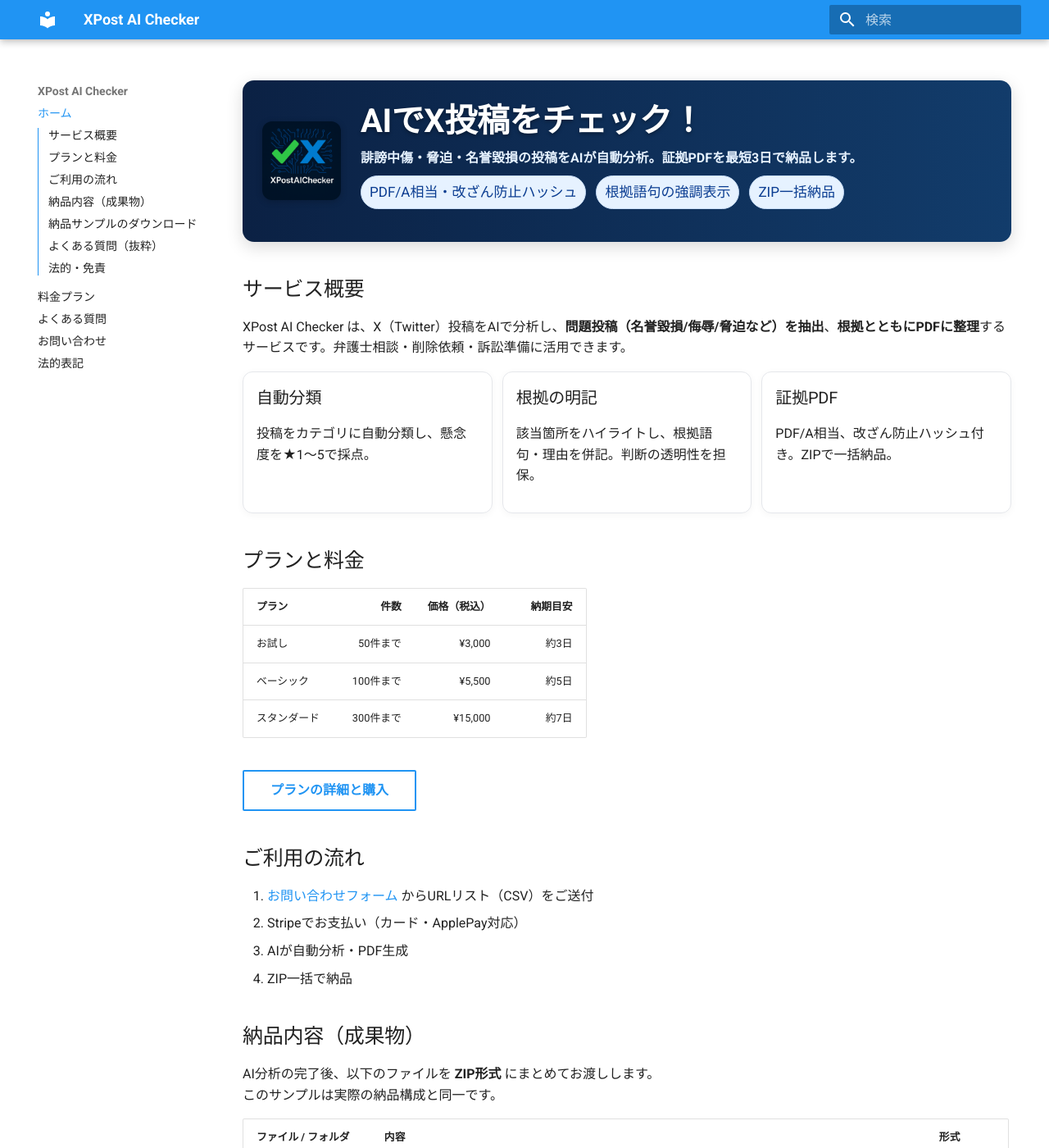
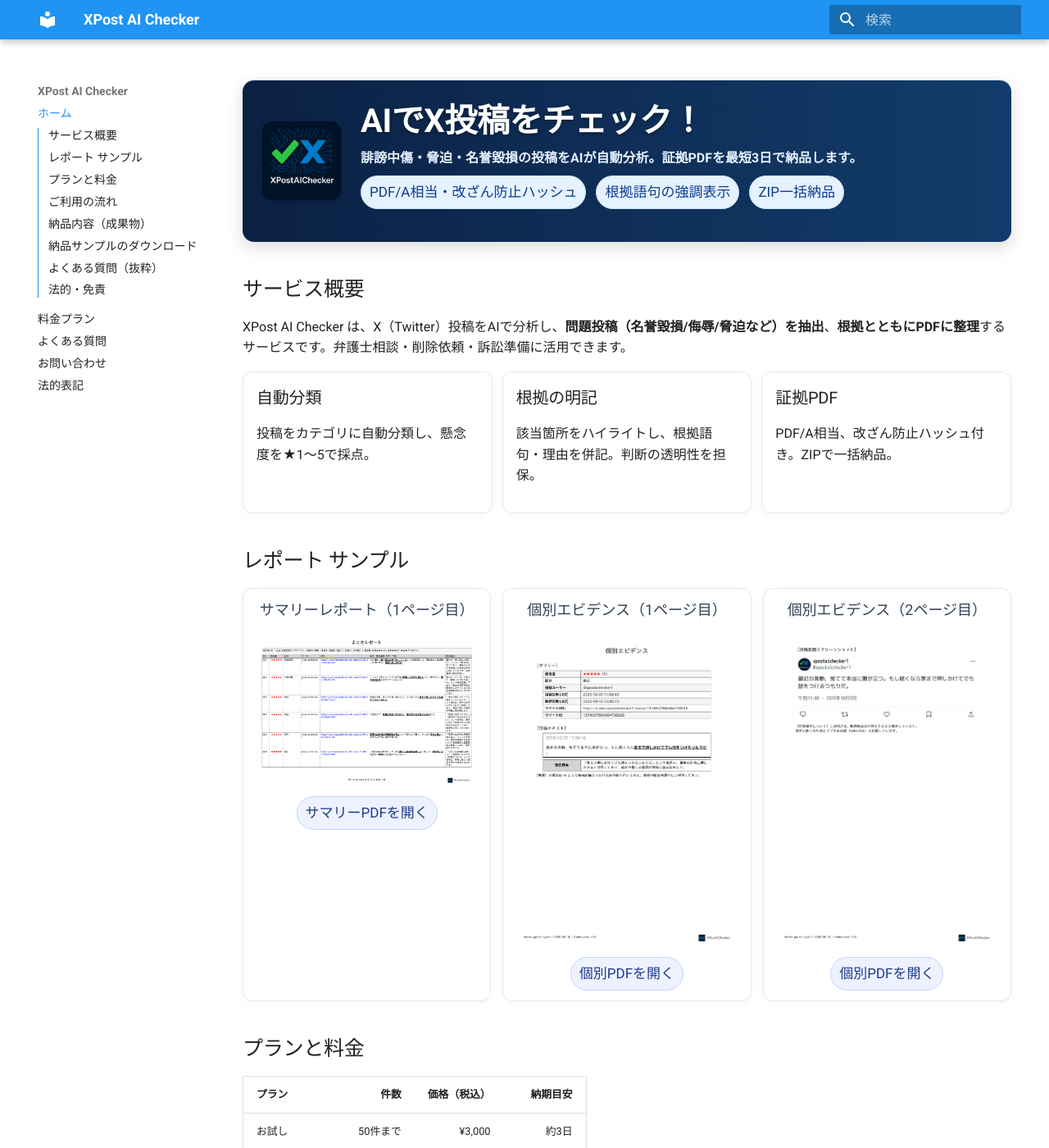
Before and after one commit to toshio1822/xpost-ai-checker-site, an MkDocs documentation site: the page built from docs/index.md, in a window 1280 px wide and 1400 px high. Shown: the whole window at 82% size. Built offline with MkDocs 1.6.1 and Material for MkDocs 9.7.7, drawn with Linux system fonts in a browser that asks for light colours; some of the changed text lies outside the part shown.

Commit message:
naioyuwo

```diff
--- a/docs/assets/extra.css
+++ b/docs/assets/extra.css
@@ -1,53 +1,67 @@
-/* ===== HERO（ヘッダー帯） ===== */
-.hero {
-  display: flex;
-  gap: 24px;
-  align-items: center;
-  padding: 24px;
-  border-radius: 14px;
-  /* 背景を復活させてコントラスト確保 */
-  background: linear-gradient(90deg, #0b2144, #123c6b);
-  color: #ffffff;
-  box-shadow: 0 6px 20px rgba(0,0,0,0.15);
-  margin-bottom: 16px;
+.hero {display:flex;gap:24px;align-items:center;padding:24px;border-radius:14px;background:linear-gradient(90deg,#0b2144,#123c6b);color:#fff;box-shadow:0 6px 20px rgba(0,0,0,.15);margin-bottom:16px}
+.hero img.hero__logo{width:96px;height:96px;object-fit:cover;border-radius:12px;box-shadow:0 2px 8px rgba(0,0,0,.2);background:#0b2144}
+.hero .hero__text h1{margin:0 0 6px 0;font-size:2rem}
+.hero .hero__text p.lead{margin:0;font-weight:700}
+.md-button--primary{background-color:#1565c0!important;color:#fff!important;border:none!important}
+.md-button{margin-right:8px;margin-top:8px}
+.badges{display:flex;gap:12px;flex-wrap:wrap;margin:8px 0 16px}
+.badge{padding:6px 10px;border-radius:999px;font-size:.85rem;background:#e6f2ff;color:#0b3d91;border:1px solid #c9defa}
+.cards{display:grid;grid-template-columns:repeat(auto-fit,minmax(240px,1fr));gap:12px}
+.card{border:1px solid #e5e7eb;border-radius:12px;padding:16px;background:#fff;box-shadow:0 2px 10px rgba(0,0,0,.04)}
+.card h3{margin-top:0}
+@media (max-width:720px){.hero{flex-direction:column;align-items:flex-start}.hero img.hero__logo{width:84px;height:84px}}
+
+/* teasers grid */
+.teasers {
+  display: grid;
+  grid-template-columns: repeat(auto-fit, minmax(260px, 1fr));
+  gap: 14px;
+  margin: 8px 0 18px;
+}
+.teaser {
+  background: #fff;
+  border: 1px solid #e5e7eb;
+  border-radius: 12px;
+  padding: 12px;
+  box-shadow: 0 2px 10px rgba(0,0,0,.04);
+  text-align: center;
+}
+.teaser img {
+  max-width: 100%;
+  height: auto;
+  border-radius: 8px;
+  display: block;
+  margin: 0 auto 8px;
+}
+.teaser .caption {
+  font-size: .9rem;
+  color: #334155;
+  margin-bottom: 6px;
+}
+.teaser .mini {
+  display: inline-block;
+  margin-top: 2px;
+  font-size: .85rem;
+  padding: 6px 10px;
+  border-radius: 999px;
+  background: #eef2ff;
+  color: #1e3a8a;
+  border: 1px solid #c7d2fe;
 }
 
-.hero img.hero__logo {
-  width: 96px;
-  height: 96px;
-  object-fit: cover;
-  border-radius: 12px;
-  box-shadow: 0 2px 8px rgba(0,0,0,0.2);
-  background: #0b2144;
-}
 
-/* ← 重複を1本に統一。色は強制で白、影も追加して可読性UP */
-.hero .hero__text h1 {
-  margin: 0 0 6px 0;
-  font-size: 2rem;
+/* --- Hero text color hardening --- */
+.md-typeset .hero .hero__text h1 {
   color: #ffffff !important;
   font-weight: 800;
   text-shadow: 0 2px 4px rgba(0,0,0,0.35);
 }
-
-.hero .hero__text p.lead {
-  margin: 0;
+.md-typeset .hero .hero__text p.lead {
+  color: #e6f2ff !important;
   font-weight: 700;
-  color: #e6f2ff !important;  /* 淡い水色で読みやすく */
 }
-
-/* ボタン/バッジなど */
-.md-button--primary { background-color: #1565c0 !important; color: #fff !important; border: none !important; }
-.md-button { margin-right: 8px; margin-top: 8px; }
-
-.badges { display: flex; gap: 12px; flex-wrap: wrap; margin: 8px 0 16px; }
-.badge  { padding: 6px 10px; border-radius: 999px; font-size: .85rem; background: #e6f2ff; color: #0b3d91; border: 1px solid #c9defa; }
-
-.cards { display: grid; grid-template-columns: repeat(auto-fit, minmax(240px, 1fr)); gap: 12px; }
-.card  { border: 1px solid #e5e7eb; border-radius: 12px; padding: 16px; background: #fff; box-shadow: 0 2px 10px rgba(0,0,0,.04); }
-.card h3 { margin-top: 0; }
-
-@media (max-width: 720px) {
-  .hero { flex-direction: column; align-items: flex-start; }
-  .hero img.hero__logo { width: 84px; height: 84px; }
+.md-typeset .hero {
+  background: linear-gradient(90deg, #0b2144, #123c6b) !important;
+  color: #ffffff !important;
+  border-radius: 14px;
 }
--- a/docs/index.md
+++ b/docs/index.md
@@ -28,6 +28,34 @@
     <p>PDF/A相当、改ざん防止ハッシュ付き。ZIPで一括納品。</p>
   </div>
 </div>
+
+## レポート サンプル
+<div class="teasers">
+  <div class="teaser">
+    <div class="caption">サマリーレポート（1ページ目）</div>
+    <a href="samples/teaser-summary.png" target="_blank">
+      <img src="samples/teaser-summary.png" alt="サマリーレポート プレビュー">
+    </a>
+    <a href="samples/summary_report.pdf" class="mini" target="_blank">サマリーPDFを開く</a>
+  </div>
+
+  <div class="teaser">
+    <div class="caption">個別エビデンス（1ページ目）</div>
+    <a href="samples/teaser-kobetsu-1.png" target="_blank">
+      <img src="samples/teaser-kobetsu-1.png" alt="個別レポート1ページ目 プレビュー">
+    </a>
+    <a href="samples/kobetsu.pdf" class="mini" target="_blank">個別PDFを開く</a>
+  </div>
+
+  <div class="teaser">
+    <div class="caption">個別エビデンス（2ページ目）</div>
+    <a href="samples/teaser-kobetsu-2.png" target="_blank">
+      <img src="samples/teaser-kobetsu-2.png" alt="個別レポート2ページ目 プレビュー">
+    </a>
+    <a href="samples/kobetsu.pdf" class="mini" target="_blank">個別PDFを開く</a>
+  </div>
+</div>
+
 
 ## プランと料金
 | プラン | 件数 | 価格（税込） | 納期目安 |
@@ -61,7 +89,6 @@
 
 > すべてを1つのZIPにまとめ、メールまたはダウンロードリンクでお渡しします。
 
-
 ## 納品サンプルのダウンロード
 
 実際の納品物一式（サンプル）をこちらから取得できます。
```
Also changed, not shown: other parts of docs/index.md (+0 -1 lines), docs/samples/teaser-kobetsu-1.png (added), docs/samples/teaser-kobetsu-2.png (added), docs/samples/teaser-summary.png (added), 4 other files.
